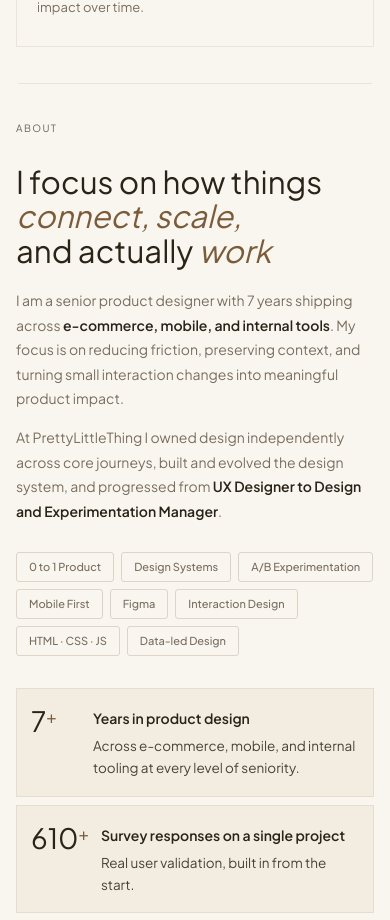
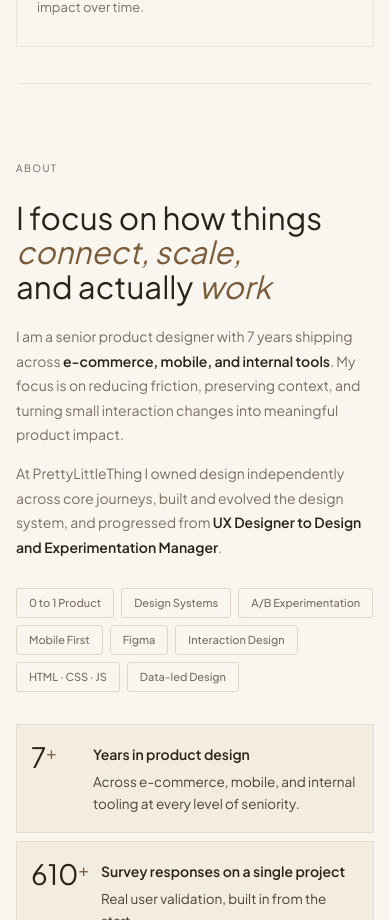
Before and after one commit to caitlanmorton02-dev/caitlan-portfolio, a Next.js app: page / in a window 390 px wide. Shown: the part 7800-8720 px from the top of the page. Built offline with nearby package versions, Linux system fonts and the light colour scheme.

Commit message:
change border margin

```diff
--- a/styles/globals.css
+++ b/styles/globals.css
@@ -283,6 +283,10 @@
 #cait-root .overlay.open .cs-panel { transform: translateY(0); }
 
 @media (max-width: 600px) {
+  #cait-root .about-label {
+    margin-top: 40px;
+    margin-bottom: 24px;
+}
   #cait-root .overlay { padding: 0; align-items: flex-end; }
   #cait-root .cs-panel { max-width: 100%; max-height: 92svh; border-radius: 16px 16px 0 0; border-bottom: none; transform: translateY(100%); }
   #cait-root .overlay.open .cs-panel { transform: translateY(0); }
```
